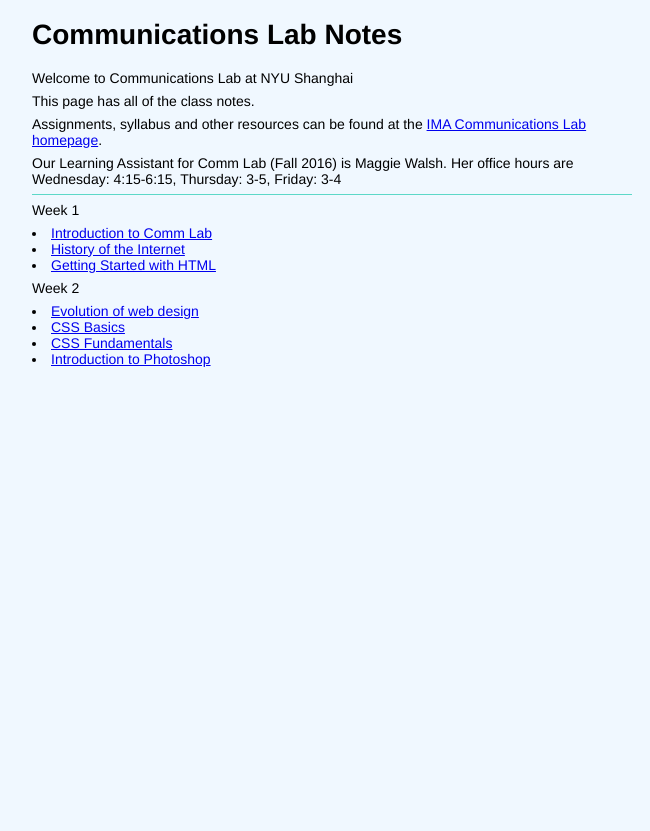
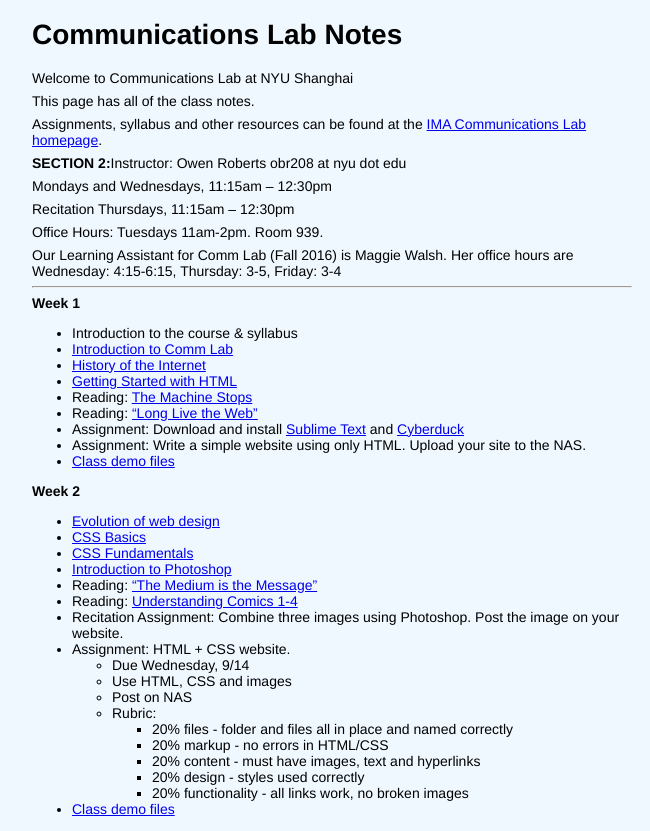
Before and after one commit to owenroberts/commlab, a plain HTML site: page index.html in a window 1280 px wide. Shown: the whole page, without its empty margins (308-958 px from the left). Before the commit the page ends 800 px from the top, so only its background shows below. Drawn offline with Linux system fonts and the light colour scheme.

Commit message:
adds new notes and readings

```diff
--- a/index.html
+++ b/index.html
@@ -12,13 +12,8 @@
 			margin: 0 auto;
 			background-color:aliceblue;
 		}
-		p {
-			margin:0.5em 0;
-		}
-		hr {
-			border:none;
-			border-bottom:1px solid #5DD8C8;
-		}
+		p { margin:0.5em 0;
+		hr { border:none; border-bottom:1px solid #5DD8C8; }
 	 </style>
 </head>
 <body>
@@ -27,17 +22,53 @@
 	<p>Welcome to Communications Lab at NYU Shanghai</p>
 	<p>This page has all of the class notes.</p>
 	<p>Assignments, syllabus and other resources can be found at the <a href="http://ima.nyu.sh/communications-lab/" target="blank">IMA Communications Lab homepage</a>.</p>
+	<p><strong>SECTION 2:</strong>Instructor: Owen Roberts obr208 at nyu dot edu<br></p>
+	<p>Mondays and Wednesdays, 11:15am – 12:30pm</p>
+	<p>Recitation Thursdays, 11:15am – 12:30pm</p>
+	<p>Office Hours: Tuesdays 11am-2pm. Room 939.</p>
 	<p>Our Learning Assistant for Comm Lab (Fall 2016) is Maggie Walsh.  Her office hours are Wednesday: 4:15-6:15, Thursday: 3-5, Friday: 3-4</p>
 	<hr>
-	<p>Week 1</p>
+
+	<p><strong>Week 1</strong></p>
+	<ul>
+		<li>Introduction to the course & syllabus</li>
 		<li><a href="intro.html">Introduction to Comm Lab</a></li>
 		<li><a href="internet-history.html">History of the Internet</a></li>
 		<li><a href="html.html">Getting Started with HTML</a></li>
- 	<p>Week 2</p>
+		<li>Reading: <a href="readings/EMForster-MachineStops.pdf">The Machine Stops</a></li>
+		<li>Reading: <a href="readings/Long_Live_the_Web.pdf">“Long Live the Web”</a></li>
+		<li>Assignment: Download and install <a href="http://www.sublimetext.com/3">Sublime Text</a> and <a href="https://cyberduck.io/?l=en">Cyberduck</a></li>
+		<li>Assignment: Write a simple website using only HTML.  Upload your site to the NAS.</li>
+		<li><a href="http://192.168.50.184/~obr208/week1/">Class demo files</a></li>
+	</ul>
+
+ 	<p><strong>Week 2</strong></p>
+ 	<ul>
 	 	<li><a href="web-design.html">Evolution of web design</a></li>
 		<li><a href="css.html">CSS Basics</a></li>
 		<li><a href="css-fundamentals.html">CSS Fundamentals</a></li>
 		<li><a href="photoshop-intro.html">Introduction to Photoshop</a></li>
+		<li>Reading: <a href="readings/mcluhan-message.pdf">“The Medium is the Message”</a></li>
+		<li>Reading: <a href="readings/understanding-comics-excerpt.pdf">Understanding Comics 1-4</a></li>
+		<li>Recitation Assignment: Combine three images using Photoshop.  Post the image on your website.</li>
+		<li>Assignment: HTML + CSS website.
+			<ul>
+				<li>Due Wednesday, 9/14</li>
+				<li>Use HTML, CSS and images</li>
+				<li>Post on NAS</li>
+				<li>Rubric:
+					<ul>
+						<li>20% files - folder and files all in place and named correctly</li>
+						<li>20% markup - no errors in HTML/CSS</li>
+						<li>20% content - must have images, text and hyperlinks</li>
+						<li>20% design - styles used correctly</li>
+						<li>20% functionality - all links work, no broken images</li>
+					</ul>
+				</li>
+			</ul>
+		</li>
+		<li><a href="http://192.168.50.184/~obr208/week2/">Class demo files</a></li>
+	</ul>
 
 <!--
 	<p>Week 3</p>
```
Also changed, not shown: photoshop-intro/shark-helicopter.jpg (added), 3 other files. Lines whose indentation alone changed are shown as unchanged.
